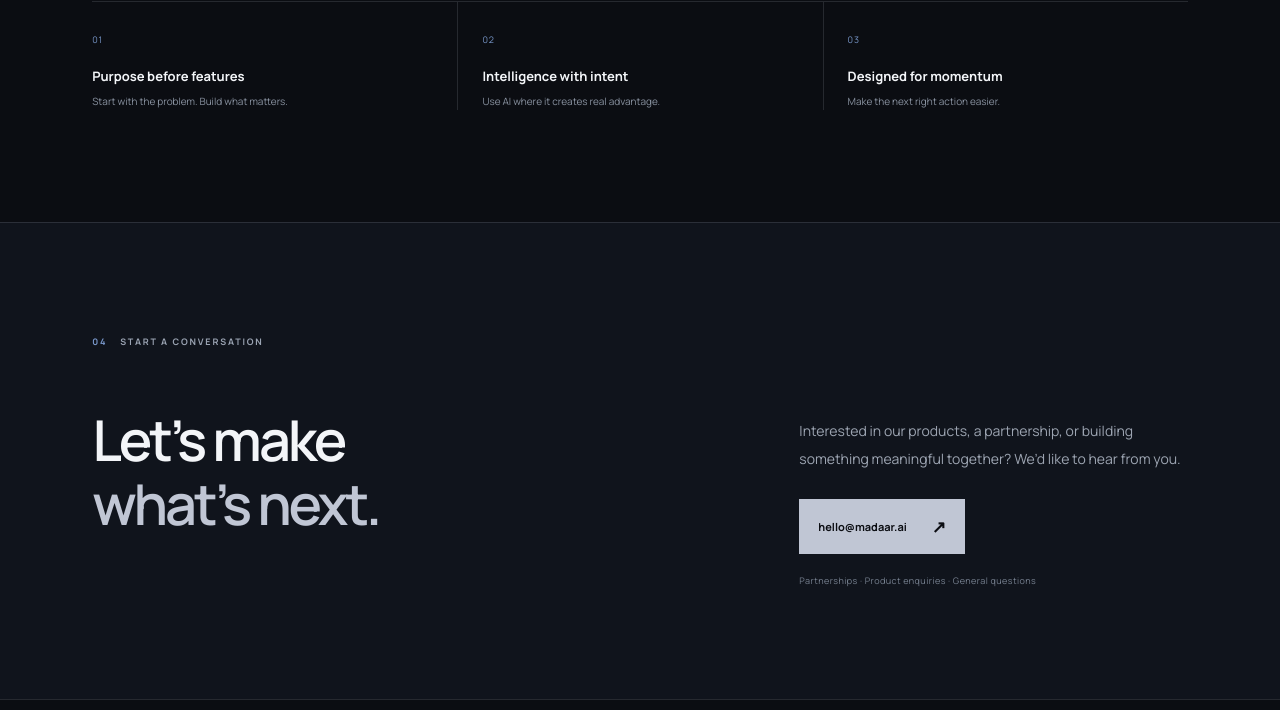
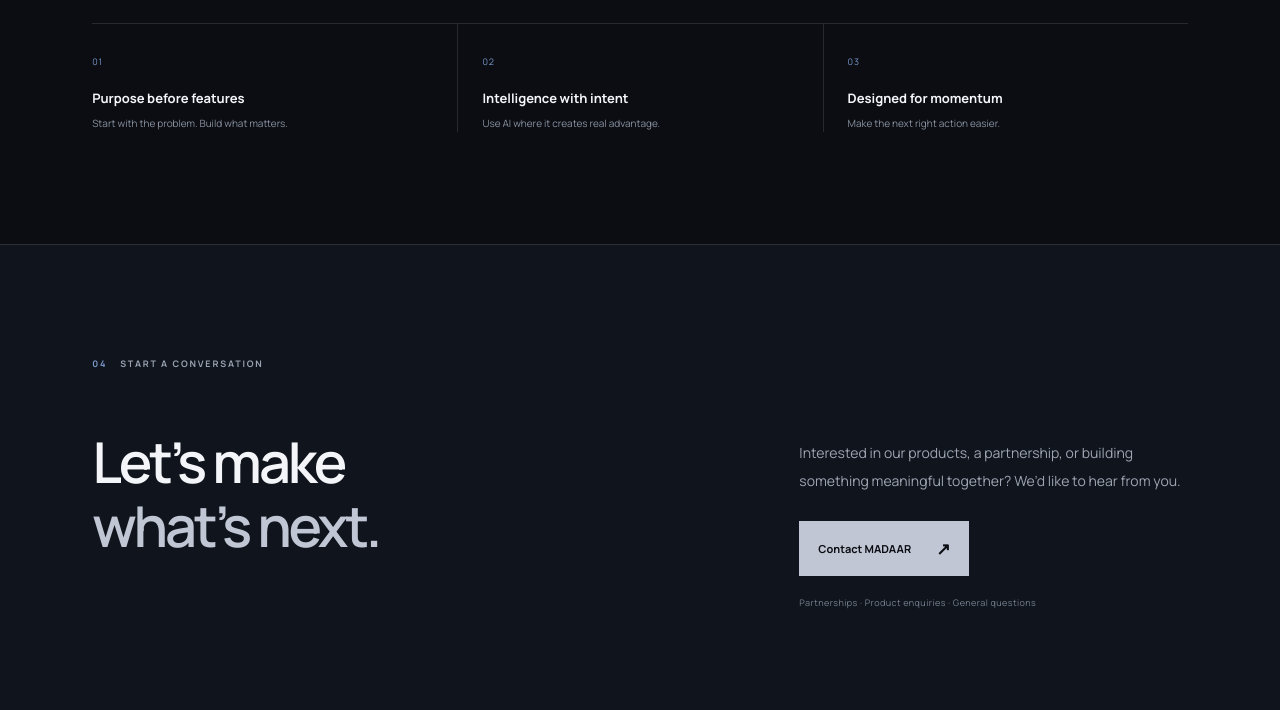
Before and after one commit to sultanalialdosari-sys/MADAAR-WEBSITE, a plain HTML site: page index.html in a window 1280 px wide. Shown: the part 2504-3214 px from the top of the page. Drawn offline with Linux system fonts and the light colour scheme.

Commit message:
Add favicon and remove unconfirmed contact email

```diff
--- a/index.html
+++ b/index.html
@@ -4,7 +4,7 @@
   <meta charset="utf-8">
   <meta name="viewport" content="width=device-width, initial-scale=1">
   <meta name="theme-color" content="#0b0d12">
-  <meta name="description" content="MADAAR builds intelligent technology products that help organizations operate smarter, care better, and see what comes next.">
+  <link rel="icon" type="image/svg+xml" href="favicon.svg">\n  <meta name="description" content="MADAAR builds intelligent technology products that help organizations operate smarter, care better, and see what comes next.">
   <title>MADAAR — Intelligence in Motion</title>
   <link rel="preconnect" href="https://fonts.googleapis.com">
   <link rel="preconnect" href="https://fonts.gstatic.com" crossorigin>
@@ -93,7 +93,7 @@
 
       <section class="contact section-pad" id="contact">
         <div class="section-kicker"><span>04</span><span data-i18n="startConversation">START A CONVERSATION</span></div>
-        <div class="contact-layout"><h2 data-i18n="contactTitle">Let’s make<br><em>what’s next.</em></h2><div class="contact-side"><p data-i18n="contactCopy">Interested in our products, a partnership, or building something meaningful together? We’d like to hear from you.</p><a class="button button-primary" href="mailto:hello@madaar.ai">hello@madaar.ai <span>↗</span></a><span class="contact-note" data-i18n="contactNote">Partnerships · Product enquiries · General questions</span></div></div>
+        <div class="contact-layout"><h2 data-i18n="contactTitle">Let’s make<br><em>what’s next.</em></h2><div class="contact-side"><p data-i18n="contactCopy">Interested in our products, a partnership, or building something meaningful together? We’d like to hear from you.</p><a class="button button-primary" href="#contact">Contact MADAAR <span>↗</span></a><span class="contact-note" data-i18n="contactNote">Partnerships · Product enquiries · General questions</span></div></div>
       </section>
     </main>
 
```
